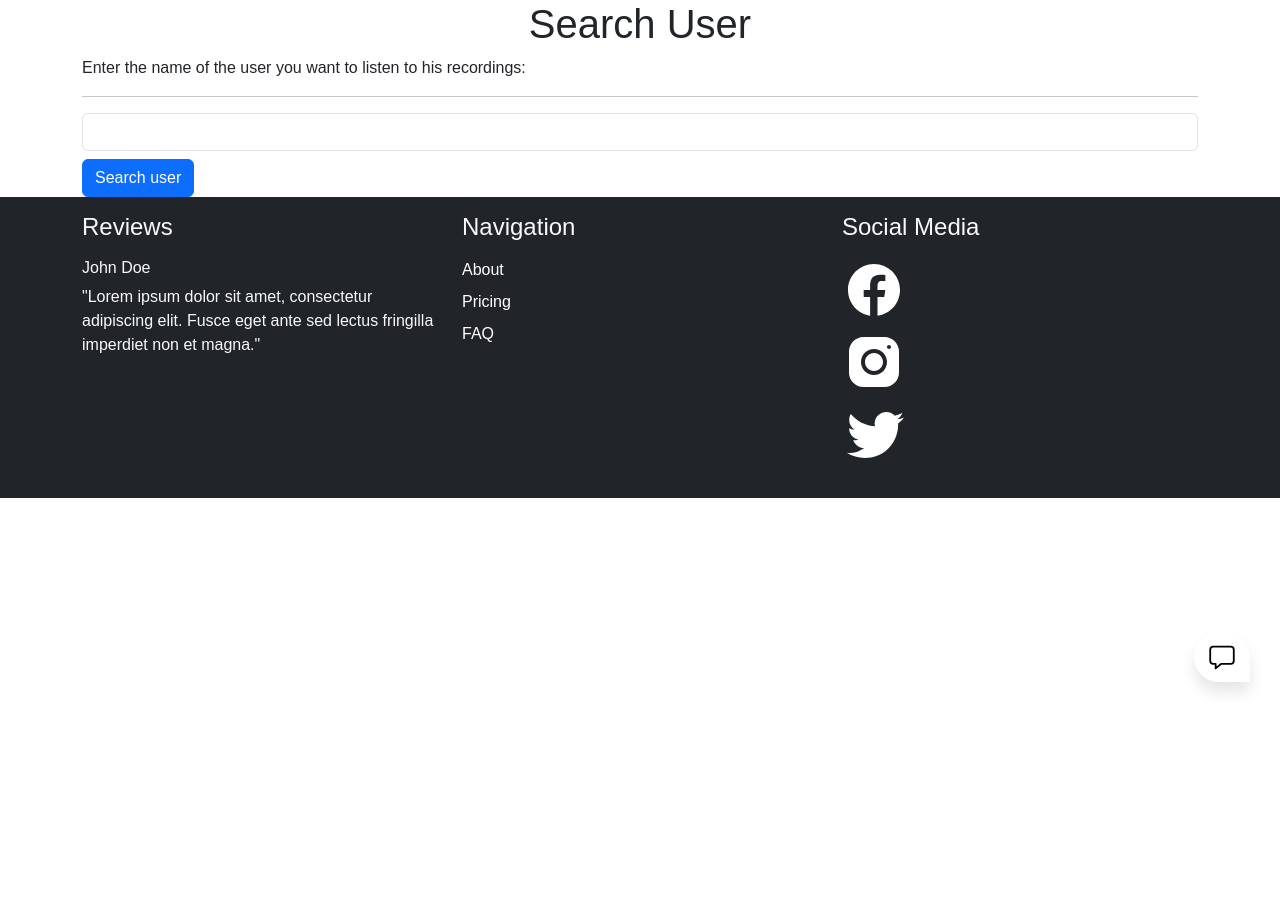
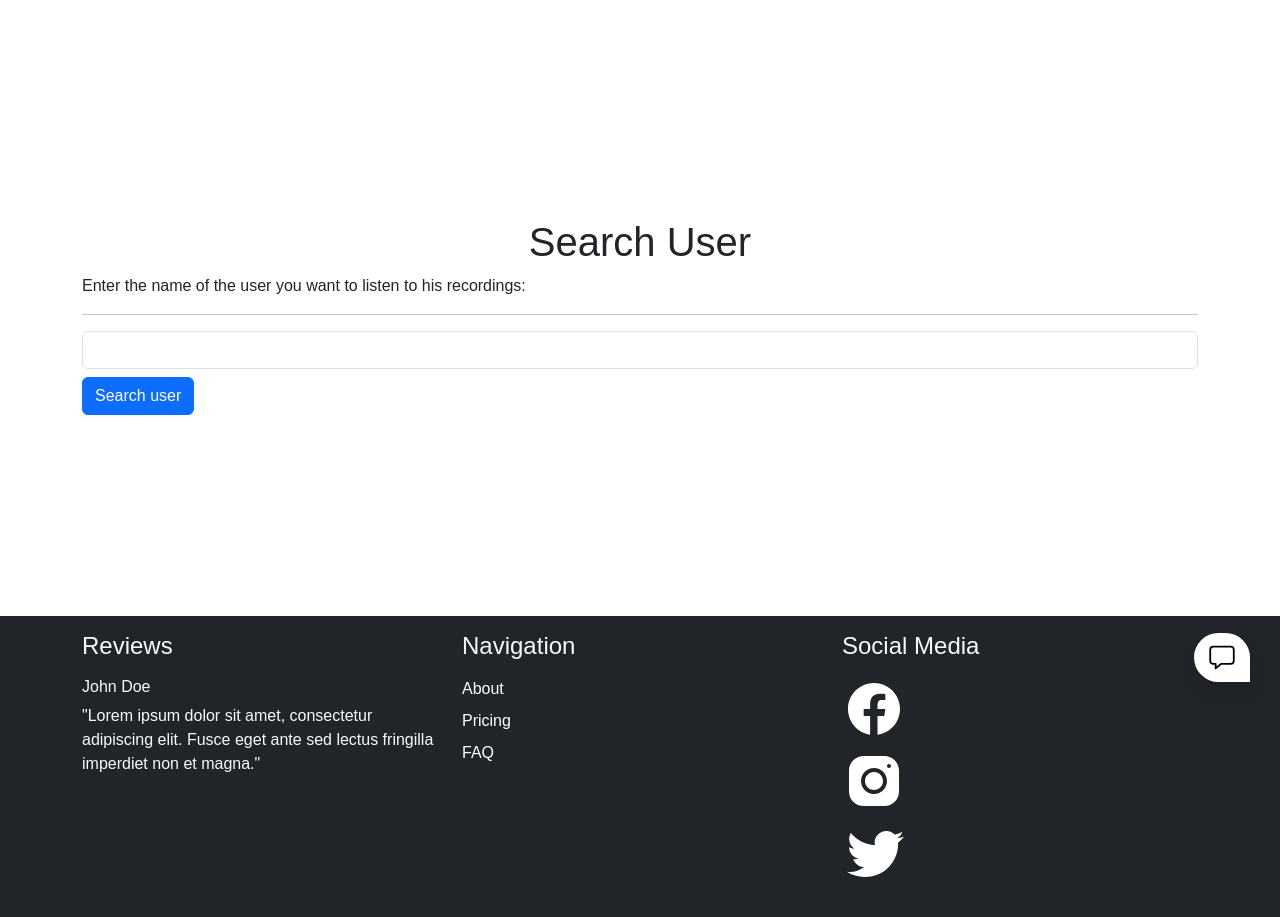
Before and after one commit to benterkidhiaeddine/audio-blog, a Flask app: page /search in a window 1280 px wide. Shown: the part 88-1005 px from the top of the page. Before the commit the page ends 780 px from the top, so only its background shows below. Run offline with Flask 3, Linux system fonts and the light colour scheme; the visitor is signed in with stand-in values (Sample User, id 1).

Commit message:
Fixed the layout of the listen page

```diff
--- a/app/templates/layout.html
+++ b/app/templates/layout.html
@@ -26,7 +26,7 @@
 </head>
 
 <body>
-    <nav class="navbar navbar-expand-lg navbar bg-dark" data-bs-theme="dark" >
+    <nav class="navbar navbar-expand-lg navbar bg-dark mb-3" data-bs-theme="dark" >
         <div class="container-fluid p-3">
           <a class="navbar-brand" href="#">Audio Blog</a>
           <button class="navbar-toggler" type="button" data-bs-toggle="collapse" data-bs-target="#navbarNavAltMarkup" aria-controls="navbarNavAltMarkup" aria-expanded="false" aria-label="Toggle navigation">
--- a/app/templates/listen.html
+++ b/app/templates/listen.html
@@ -1,10 +1,13 @@
 {% extends "layout.html" %}
-
+{% block style %}
+<link rel="stylesheet" href="{{url_for('static',filename='form-page.css')}}">
+{% endblock %}
 
 {% block content %}
+
+<main class="form-page">
+    <div class="container">
         <h1 class="text-center ">{{title}}</h1>
-
-<div class="container">
         <form class="form" action="/search" method="post" novalidate>
             {{ form.hidden_tag() }}
             <div class="form-group col-12 mb-2">
@@ -22,5 +25,6 @@
             </div>
         </form>
     </div>
+</main>
 
 {% endblock %}
```
Lines whose indentation alone changed are shown as unchanged.
